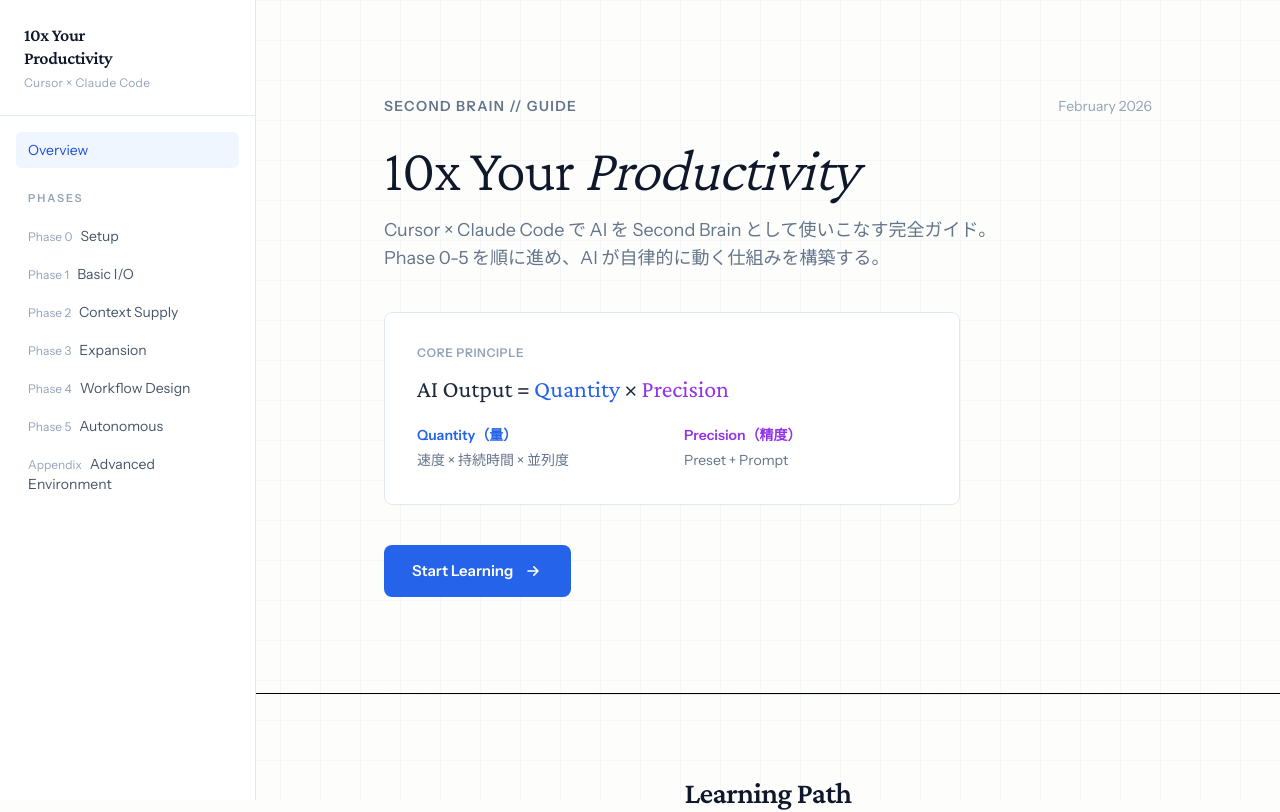
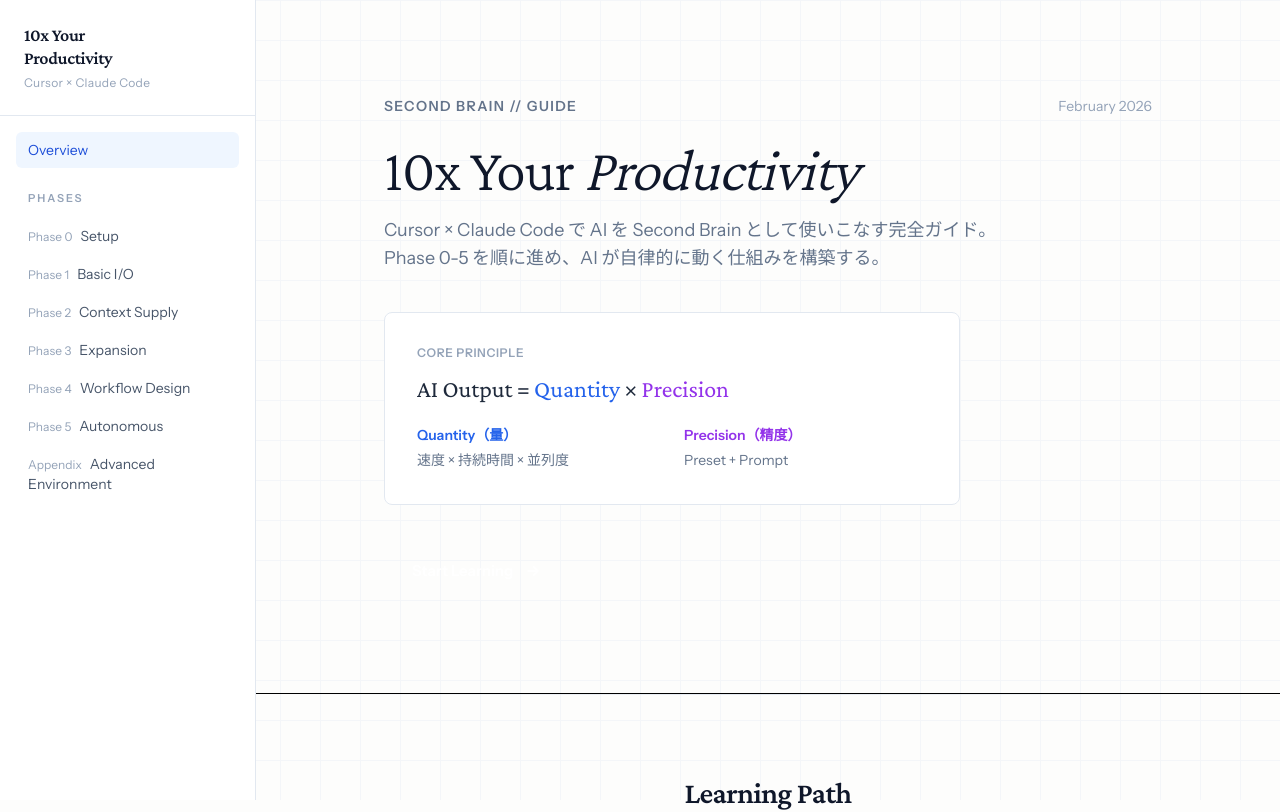
Before and after one commit to thedomainai/10x-productivity-perfect-guide, a Next.js app in the folder web/: page / in a window 1280 px wide. Shown: the top 812 px of the page. Built offline with nearby package versions, Linux system fonts and the light colour scheme.

Commit message:
auto: web/src/app/page.tsx

```diff
--- a/web/src/app/page.tsx
+++ b/web/src/app/page.tsx
@@ -60,7 +60,7 @@
           {/* CTA */}
           <Link
             href="/phases/phase0-setup"
-            className="inline-flex items-center gap-2.5 px-7 py-3.5 rounded-lg bg-blue-600 text-white font-semibold text-[15px] hover:bg-blue-700 transition-colors"
+            className="btn-primary inline-flex items-center gap-2.5 px-7 py-3.5 rounded-lg text-white font-semibold text-[15px] transition-all duration-700"
           >
             Start Learning
             <svg
```
